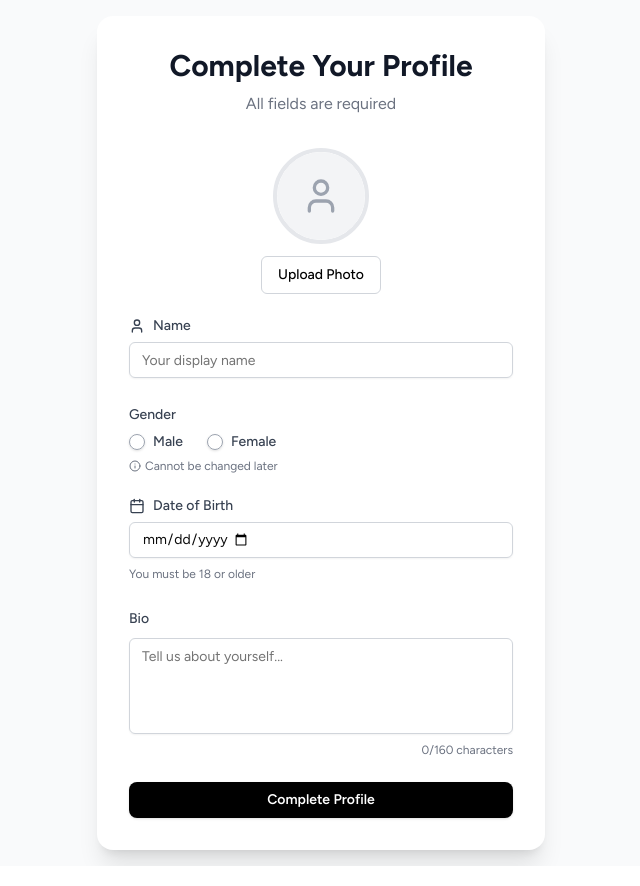
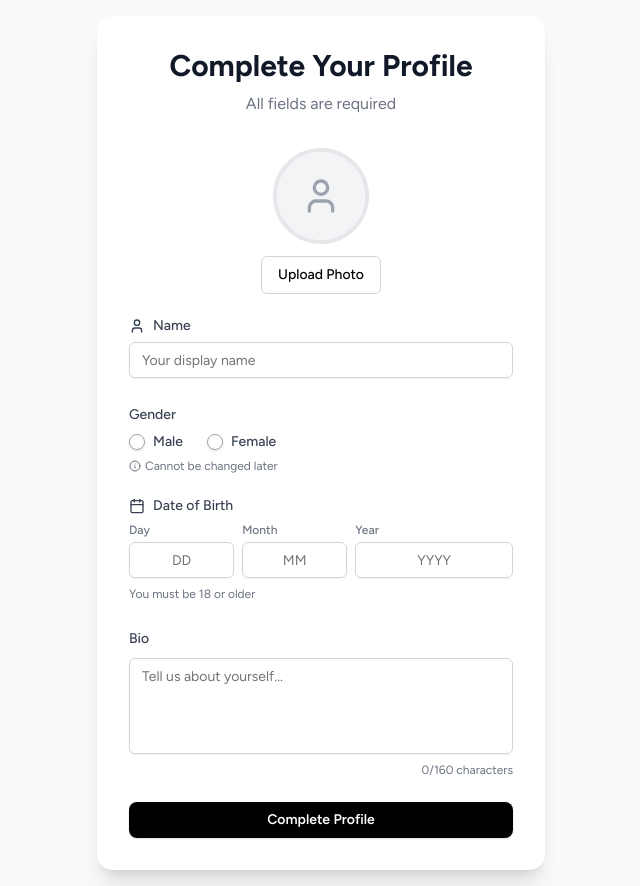
Before and after one commit to Kh14aam/pharmx-social, a Next.js app: page /onboarding in a window 1280 px wide. Shown: the whole page, without its empty margins (319-959 px from the left). Built offline with nearby package versions, Linux system fonts and the light colour scheme.

Commit message:
Update onboarding: Add 3-box date input (Day/Month/Year) with numeric keyboard and clarify image storage is local only

```diff
--- a/app/onboarding/page.tsx
+++ b/app/onboarding/page.tsx
@@ -5,7 +5,6 @@ import { useRouter } from "next/navigation"
 import { useForm } from "react-hook-form"
 import { zodResolver } from "@hookform/resolvers/zod"
 import * as z from "zod"
-import { format } from "date-fns"
 import { Button } from "@/components/ui/button"
 import { Input } from "@/components/ui/input"
 import { Textarea } from "@/components/ui/textarea"
@@ -19,12 +18,15 @@ import { useUser } from '@/components/providers/session-provider'
 const profileSchema = z.object({
   name: z.string().min(2).max(40),
   gender: z.enum(["male", "female"]),
-  dob: z.string().refine((date) => {
-    const age = new Date().getFullYear() - new Date(date).getFullYear()
-    return age >= 18
+  dobDay: z.string().regex(/^(0?[1-9]|[12][0-9]|3[01])$/, "Invalid day"),
+  dobMonth: z.string().regex(/^(0?[1-9]|1[012])$/, "Invalid month"),
+  dobYear: z.string().regex(/^(19|20)\d{2}$/, "Invalid year").refine((year) => {
+    const currentYear = new Date().getFullYear()
+    const birthYear = parseInt(year)
+    return currentYear - birthYear >= 18
   }, "You must be at least 18 years old"),
   bio: z.string().max(160),
-  avatarUrl: z.string().url().optional(),
+  avatarUrl: z.string().optional(),
 })
 
 type ProfileFormData = z.infer<typeof profileSchema>
@@ -35,6 +37,9 @@ export default function OnboardingPage() {
   const { user } = useUser()
   const [avatarPreview, setAvatarPreview] = useState<string>("")
   const [uploading, setUploading] = useState(false)
+  const [dobDay, setDobDay] = useState("")
+  const [dobMonth, setDobMonth] = useState("")
+  const [dobYear, setDobYear] = useState("")
 
   const {
     register,
@@ -73,8 +78,9 @@ export default function OnboardingPage() {
     formData.append("file", file)
 
     try {
-      // TODO: Upload to Cloudflare R2 via Worker API
-      // For now, we'll use the local preview
+      // IMAGE STORAGE: Currently storing as base64 in browser memory only (preview)
+      // TODO: Implement actual upload to Cloudflare R2 storage
+      // Uncomment below when R2 bucket is configured:
       // const response = await fetch("https://api.pharmx.co.uk/api/v1/upload/avatar", {
       //   method: "POST",
       //   body: formData,
@@ -83,9 +89,9 @@ export default function OnboardingPage() {
       //   },
       // })
 
-      // Simulate upload for now
+      // For now: Simulating upload - image stays in browser memory as base64
       await new Promise(resolve => setTimeout(resolve, 1000))
-      setValue("avatarUrl", reader.result as string)
+      setValue("avatarUrl", reader.result as string) // Storing as base64 data URL
 
       toast({
         title: "Photo uploaded",
@@ -104,10 +110,20 @@ export default function OnboardingPage() {
 
   const onSubmit = async (data: ProfileFormData) => {
     try {
+      // Combine date parts into ISO date string
+      const dob = `${data.dobYear}-${data.dobMonth.padStart(2, '0')}-${data.dobDay.padStart(2, '0')}`
+      const profileData = {
+        ...data,
+        dob,
+        dobDay: undefined,
+        dobMonth: undefined,
+        dobYear: undefined,
+      }
+
       const response = await fetch("/api/profile", {
         method: "POST",
         headers: { "Content-Type": "application/json" },
-        body: JSON.stringify(data),
+        body: JSON.stringify(profileData),
       })
 
       if (!response.ok) throw new Error("Failed to create profile")
@@ -212,20 +228,78 @@ export default function OnboardingPage() {
 
             {/* Date of Birth */}
             <div className="space-y-2">
-              <Label htmlFor="dob" className="text-gray-700 font-medium flex items-center gap-2">
+              <Label className="text-gray-700 font-medium flex items-center gap-2">
                 <Calendar className="w-4 h-4" /> Date of Birth
               </Label>
-              <Input
-                id="dob"
-                type="date"
-                placeholder="mm/dd/yyyy"
-                className="w-full border-gray-300 focus:border-blue-500 focus:ring-blue-500"
-                {...register("dob")}
-                max={format(new Date(), "yyyy-MM-dd")}
-              />
+              <div className="flex gap-2">
+                <div className="flex-1">
+                  <Label className="text-xs text-gray-500 mb-1 block">Day</Label>
+                  <Input
+                    type="text"
+                    inputMode="numeric"
+                    pattern="[0-9]*"
+                    placeholder="DD"
+                    maxLength={2}
+                    className="w-full text-center border-gray-300 focus:border-blue-500 focus:ring-blue-500"
+                    {...register("dobDay")}
+                    onChange={(e) => {
+                      const value = e.target.value.replace(/\D/g, '')
+                      setDobDay(value)
+                      setValue("dobDay", value)
+                      if (value.length === 2) {
+                        const monthInput = document.querySelector('input[name="dobMonth"]') as HTMLInputElement
+                        monthInput?.focus()
+                      }
+                    }}
+                    value={dobDay}
+                  />
+                </div>
+                <div className="flex-1">
+                  <Label className="text-xs text-gray-500 mb-1 block">Month</Label>
+                  <Input
+                    type="text"
+                    inputMode="numeric"
+                    pattern="[0-9]*"
+                    placeholder="MM"
+                    maxLength={2}
+                    className="w-full text-center border-gray-300 focus:border-blue-500 focus:ring-blue-500"
+                    {...register("dobMonth")}
+                    onChange={(e) => {
+                      const value = e.target.value.replace(/\D/g, '')
+                      setDobMonth(value)
+                      setValue("dobMonth", value)
+                      if (value.length === 2) {
+                        const yearInput = document.querySelector('input[name="dobYear"]') as HTMLInputElement
+                        yearInput?.focus()
+                      }
+                    }}
+                    value={dobMonth}
+                  />
+                </div>
+                <div className="flex-[1.5]">
+                  <Label className="text-xs text-gray-500 mb-1 block">Year</Label>
+                  <Input
+                    type="text"
+                    inputMode="numeric"
+                    pattern="[0-9]*"
+                    placeholder="YYYY"
+                    maxLength={4}
+                    className="w-full text-center border-gray-300 focus:border-blue-500 focus:ring-blue-500"
+                    {...register("dobYear")}
+                    onChange={(e) => {
+                      const value = e.target.value.replace(/\D/g, '')
+                      setDobYear(value)
+                      setValue("dobYear", value)
+                    }}
+                    value={dobYear}
+                  />
+                </div>
+              </div>
               <p className="text-xs text-gray-500">You must be 18 or older</p>
-              {errors.dob && (
-                <p className="text-sm text-red-500">{errors.dob.message}</p>
+              {(errors.dobDay || errors.dobMonth || errors.dobYear) && (
+                <p className="text-sm text-red-500">
+                  {errors.dobDay?.message || errors.dobMonth?.message || errors.dobYear?.message}
+                </p>
               )}
             </div>
 
```
